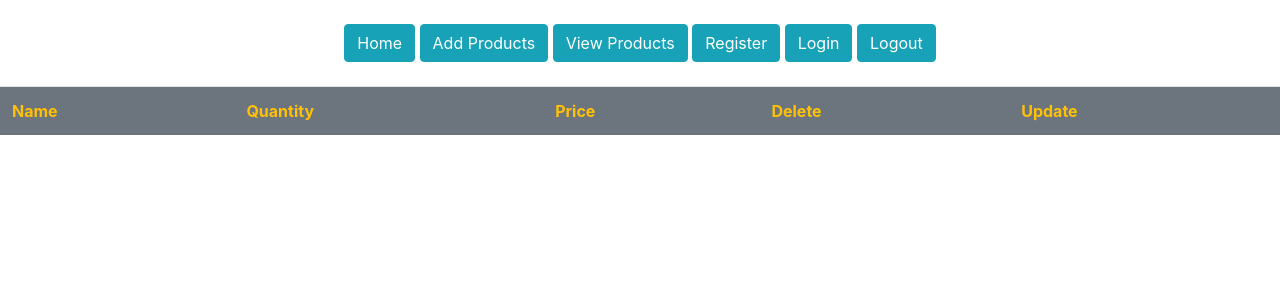
After one commit to Quintonyatich7533/morningDjangoProject, a Django app: template templates/products.html in a window 1280 px wide. The commit adds this page. Shown: the top 300 px of the page. Run offline with Django 3.2, Linux system fonts and the light colour scheme; the template is opened without the code that fills it, so the values that code supplies are empty; some libraries are stand-ins or nearby versions.

Commit message:
first commit

```diff
--- a/morningDjangoProject/urls.py
+++ b/morningDjangoProject/urls.py
@@ -25,4 +25,7 @@ urlpatterns = [
     path('home/', general_views.home, name='home'),
     path('logout/', auth_views.LogoutView.as_view(template_name='logout.html'), name="logout"),
     path('add-product/', general_views.add_product, name='add-product'),
+    path('products', general_views.view_product, name='products'),
+    path('delete-product/<id>', general_views.delete_product, name='delete-product'),
+    path('update-product/<id>', general_views.update_product, name='update-product'),
 ]
--- a/templates/base.html
+++ b/templates/base.html
@@ -15,7 +15,7 @@
         <nav class="navigation mt-4">
             <a href="{% url 'home' %}"><button class="btn btn-info">Home</button></a>
             <a href="{% url 'add-product' %}"><button class="btn btn-info">Add Products</button></a>
-            <a href=""><button class="btn btn-info">View Products</button></a>
+            <a href="{% url 'products' %}"><button class="btn btn-info">View Products</button></a>
             <a href="{% url 'register' %}"><button class="btn btn-info">Register</button></a>
             <a href="{% url 'login' %}"><button class="btn btn-info">Login</button></a>
             <a href="{% url 'logout' %}"><button class="btn btn-info">Logout</button></a>
--- /dev/null
+++ b/templates/products.html
@@ -0,0 +1,29 @@
+{% extends 'base.html' %}
+{% load static %}
+
+{% block content %}
+    <section class="product-section">
+        <div class="product-section-container bg-secondary">
+            <table class="table">
+                <tr>
+                    <th class="text-warning">Name</th>
+                    <th class="text-warning">Quantity</th>
+                    <th class="text-warning">Price</th>
+                    <th class="text-warning">Delete</th>
+                    <th class="text-warning">Update</th>
+                </tr>
+                {% for product in products %}
+                    <tr>
+                        <td class="text-dark">{{ product.prod_name }}</td>
+                        <td>{{ product.prod_quantity }}</td>
+                        <td>{{ product.prod_price }}</td>
+                        <td><a class="btn btn-danger" href="/delete-product/{{ product.id }}">Delete</a></td>
+                        <td><a class="btn btn-success" href="/update-product/{{ product.id }}">Update</a></td>
+                    </tr>
+                {% endfor %}
+
+
+            </table>
+        </div>
+    </section>
+{% endblock %}
```
Also changed, not shown: morningDjangoProject/views.py (+44 -0 lines), templates/update-product.html (added, +33 -0 lines), db.sqlite3.
